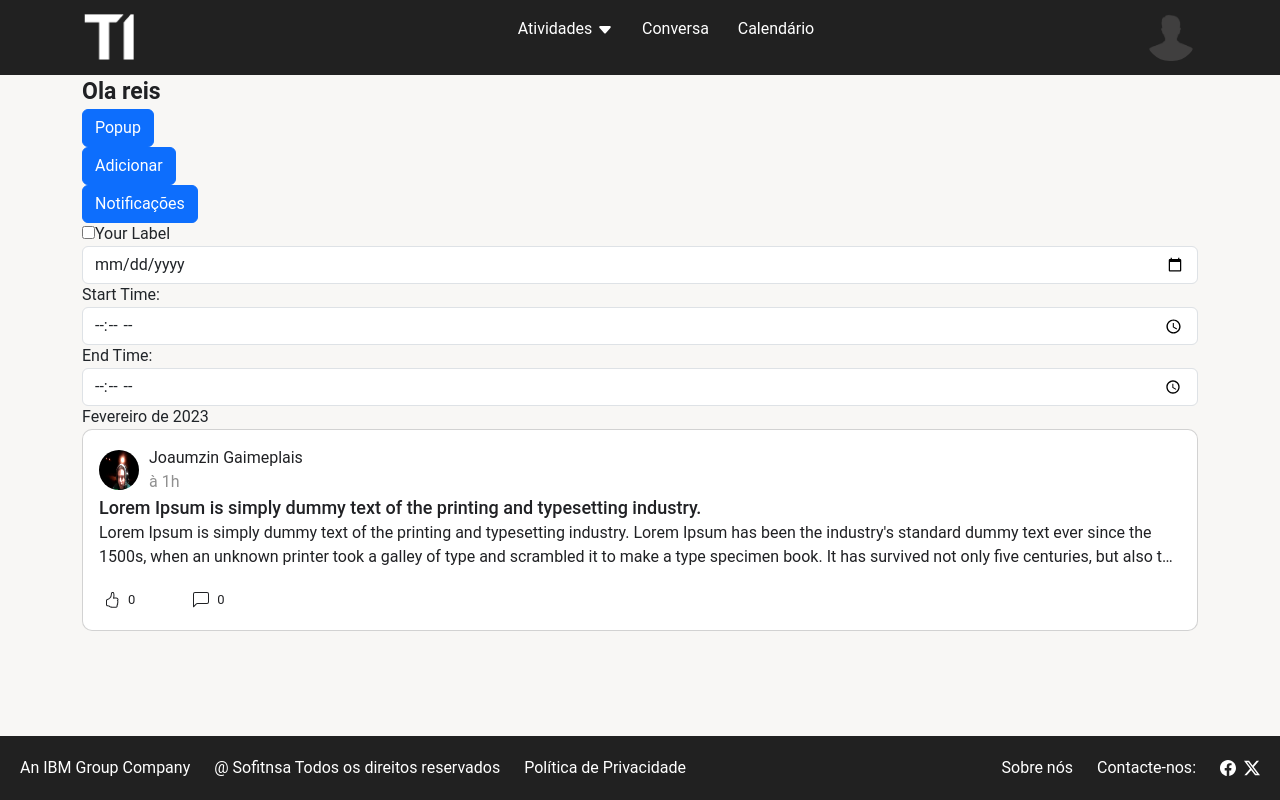
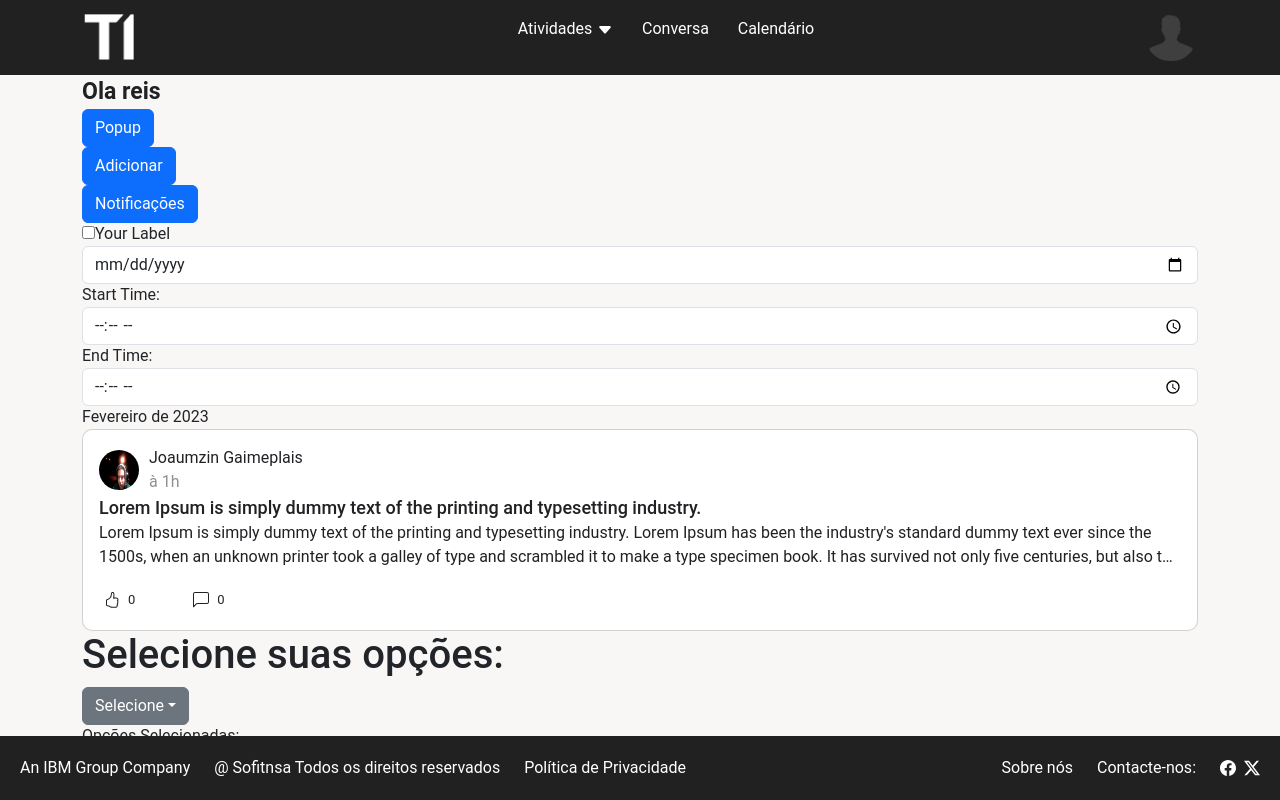
Before and after one commit to pint2024/web, a React (Create React App) app: page /atividade in a window 1280 px wide. Built offline with nearby package versions, Linux system fonts and the light colour scheme.

Commit message:
multiselectbox (não terminado)

```diff
--- /dev/null
+++ b/src/components/form/multiselectbox.jsx
@@ -0,0 +1,58 @@
+import React, { useState } from 'react';
+
+const MultiSelectBox = ({ options, onChange }) => {
+  const [selectedOptions, setSelectedOptions] = useState([]);
+  const [isOpen, setIsOpen] = useState(false);
+
+  const handleOptionToggle = (option) => {
+    const isSelected = selectedOptions.includes(option);
+    let newSelectedOptions;
+
+    if (isSelected) {
+      newSelectedOptions = selectedOptions.filter((item) => item !== option);
+    } else {
+      newSelectedOptions = [...selectedOptions, option];
+    }
+
+    setSelectedOptions(newSelectedOptions);
+    onChange(newSelectedOptions);
+  };
+
+  return (
+    <div className="dropdown">
+      <button
+        className="btn btn-secondary dropdown-toggle"
+        type="button"
+        id="dropdownMenuButton"
+        data-toggle="dropdown"
+        aria-haspopup="true"
+        aria-expanded="false"
+        onClick={() => setIsOpen(!isOpen)}
+      >
+        {selectedOptions.length > 0 ? selectedOptions.join(', ') : 'Selecione'}
+      </button>
+      <div
+        className={`dropdown-menu${isOpen ? ' show' : ''}`}
+        aria-labelledby="dropdownMenuButton"
+      >
+        {options.map((option, index) => (
+          <div key={index} className="form-check">
+            <input
+              className="form-check-input"
+              type="checkbox"
+              value={option}
+              id={`option-${index}`}
+              checked={selectedOptions.includes(option)}
+              onChange={() => handleOptionToggle(option)}
+            />
+            <label className="form-check-label" htmlFor={`option-${index}`}>
+              {option}
+            </label>
+          </div>
+        ))}
+      </div>
+    </div>
+  );
+};
+
+export default MultiSelectBox;
--- a/src/pages/home.jsx
+++ b/src/pages/home.jsx
@@ -12,6 +12,7 @@ import { myAxios } from "api/axios";
 import { atualizarRequest, criarRequest, listarRequest, obterRequest } from "api/__init__";
 import { GraficoBarras } from "components/graficos/__init__";
 import { Tempo } from "utils/dataUtils";
+import MultiSelectBox from 'components/form/multiselectbox';
 
 function Home() {
 	const { puSet, puCreate, puOpen } = usePopup();
@@ -19,6 +20,9 @@ function Home() {
 	const { startLoading, stopLoading } = useLoading();
 	const [data, setdata] = useState();
 	const [user, setuser] = useState();
+	const [selectedOptions, setSelectedOptions] = useState([]);
+	const handleMultiSelectChange = (selectedOptions) => {
+	setSelectedOptions(selectedOptions);};
 
 	/*useEffect(() => {
 		async function atualizarData() {
@@ -113,6 +117,8 @@ function Home() {
 
 	return (
 		<div>
+
+
 			<Texto size={4}>Ola reis</Texto>
 			<Botao handleClick={handleOpenPopup}>Popup</Botao>
 			{puCreate()}
@@ -137,7 +143,16 @@ function Home() {
 				date={"à 1h"}
 				utilizador={"Joaumzin Gaimeplais"}
 			/>
+			<h1>Selecione suas opções:</h1>
+      		<MultiSelectBox
+        		options={['Opção 1', 'Opção 2', 'Opção 3', 'Opção 5','Opção 6','Opção 7','Opção 8','Opção 9','Opção 10','Opção 11','Opção 12','Opção 13','Opção 14']}
+        		onChange={handleMultiSelectChange}
+      		/>
+      		<div>
+       		 Opções Selecionadas: {selectedOptions.join(', ')}
+      		</div>
 		</div>
+
 	);
 }
 
```
